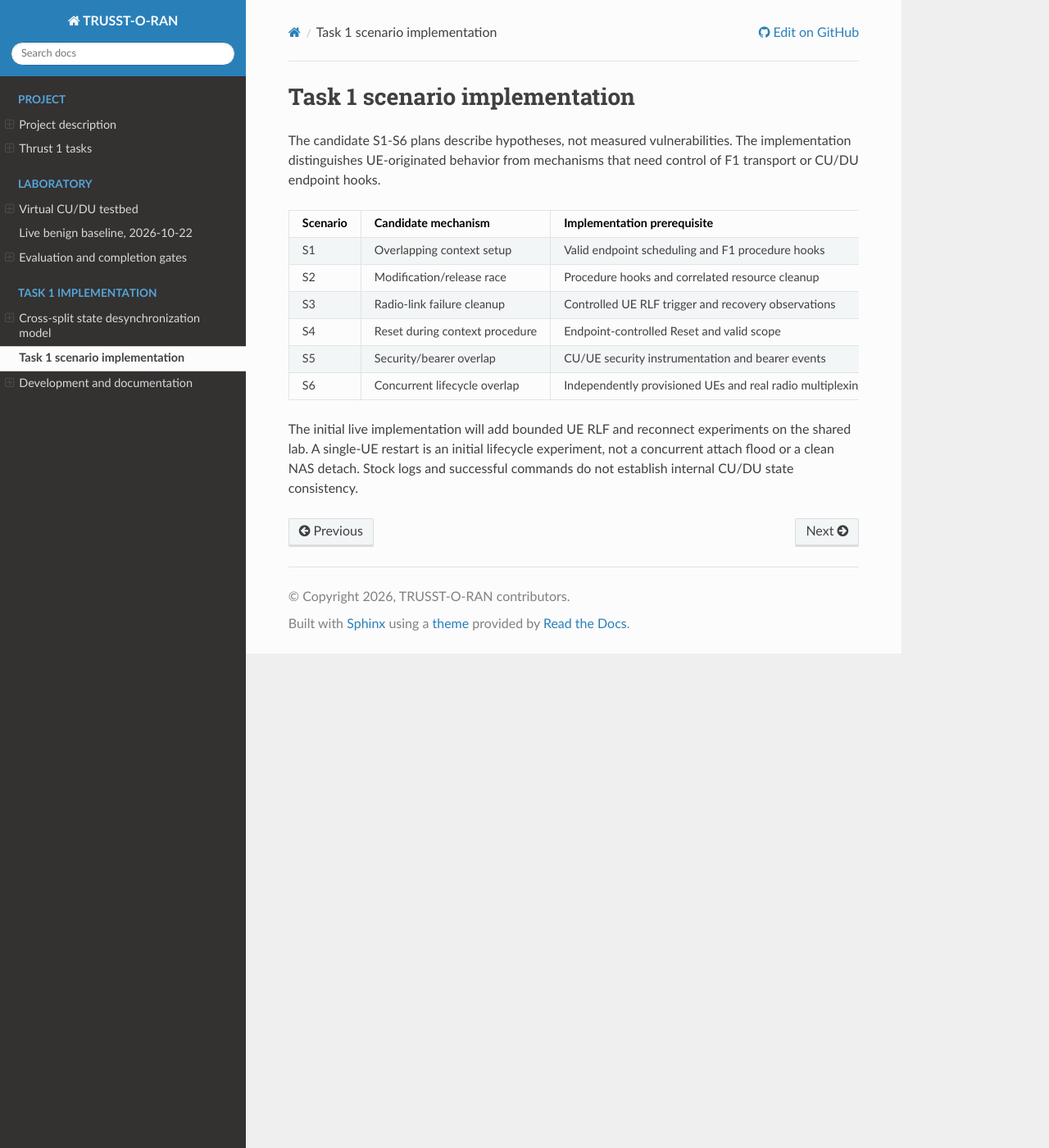
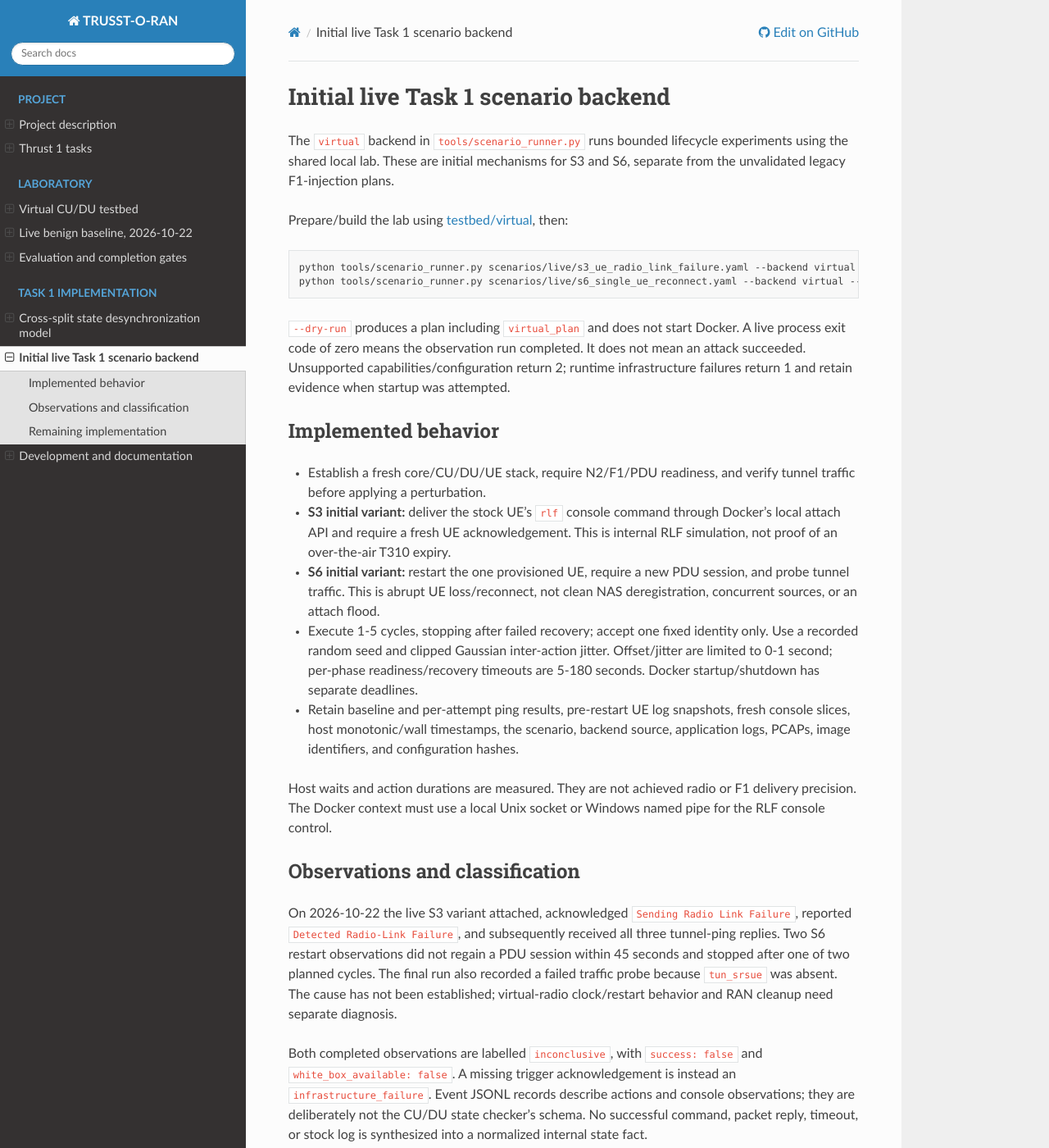
Before and after one commit to TRUSST-O-RAN/TRUSST-O-RAN.github.io, a Sphinx documentation site: the page built from docs/scenarios.md, in a window 1280 px wide and 1400 px high. Shown: the whole window at 82% size. Built offline with Sphinx 7.4.7 and the Read the Docs theme 3.1.0, drawn with Linux system fonts in a browser that asks for light colours; some of the changed text lies outside the part shown.

Commit message:
Document initial live Task 1 mechanisms and observed recovery limits

````diff
--- a/docs/evaluation.md
+++ b/docs/evaluation.md
@@ -10,6 +10,7 @@ are software validation only.
 | Virtual baseline | Pinned builds and a [successful WSL2 benign attach and tunnel-ping run](https://github.com/TRUSST-O-RAN/thrust1-task1-cross-split-desynchronization/blob/main/results/README.md) | Repeat from a clean environment; archive images for binary replay |
 | Soft T-UE | Wrapper and offline stubs | Verified external binary API, real RF/signaling integration and acknowledgements |
 | Timing campaign | YAML plans and dry-run offset sweeps | Achieved delivery timing, source/identity/jitter implementation and repetitions |
+| Initial live lifecycle mechanisms | UE RLF console trigger with recovered traffic; single-UE restart with a recorded session timeout | Diagnose restart behavior; implement valid procedure hooks, concurrent sources, and internal state observations |
 | White-box | Trace schema, consistency checker, custom-log adapter | Instrumented CU/DU exports, UE epoch mapping, procedure completion and clock bounds |
 | Black-box | One successful benign attach with 3/3 tunnel pings | Repeated attach latency, loss, throughput, recovery, and control-detection baselines |
 | Comparison | Common proposed metrics | Separate traditional non-disaggregated 5G RAN with matched UE/core/workload |
--- a/docs/scenarios.md
+++ b/docs/scenarios.md
@@ -1,19 +1,66 @@
-# Task 1 scenario implementation
+# Initial live Task 1 scenario backend
 
-The candidate S1-S6 plans describe hypotheses, not measured vulnerabilities.
-The implementation distinguishes UE-originated behavior from mechanisms that
-need control of F1 transport or CU/DU endpoint hooks.
+The `virtual` backend in `tools/scenario_runner.py` runs bounded lifecycle
+experiments using the shared local lab. These are initial mechanisms for S3
+and S6, separate from the unvalidated legacy F1-injection plans.
 
-| Scenario | Candidate mechanism | Implementation prerequisite |
-| --- | --- | --- |
-| S1 | Overlapping context setup | Valid endpoint scheduling and F1 procedure hooks |
-| S2 | Modification/release race | Procedure hooks and correlated resource cleanup |
-| S3 | Radio-link failure cleanup | Controlled UE RLF trigger and recovery observations |
-| S4 | Reset during context procedure | Endpoint-controlled Reset and valid scope |
-| S5 | Security/bearer overlap | CU/UE security instrumentation and bearer events |
-| S6 | Concurrent lifecycle overlap | Independently provisioned UEs and real radio multiplexing |
+Prepare/build the lab using [testbed/virtual](https://github.com/TRUSST-O-RAN/thrust1-task1-cross-split-desynchronization/blob/main/testbed/virtual/README.md), then:
 
-The initial live implementation will add bounded UE RLF and reconnect
-experiments on the shared lab. A single-UE restart is an initial lifecycle
-experiment, not a concurrent attach flood or a clean NAS detach. Stock logs
-and successful commands do not establish internal CU/DU state consistency.
+```text
+python tools/scenario_runner.py scenarios/live/s3_ue_radio_link_failure.yaml --backend virtual --trace-dir traces/live-task1
+python tools/scenario_runner.py scenarios/live/s6_single_ue_reconnect.yaml --backend virtual --trace-dir traces/live-task1
+```
+
+`--dry-run` produces a plan including `virtual_plan` and does not start Docker.
+A live process exit code of zero means the observation run completed. It does
+not mean an attack succeeded. Unsupported capabilities/configuration return 2;
+runtime infrastructure failures return 1 and retain evidence when startup was
+attempted.
+
+## Implemented behavior
+
+- Establish a fresh core/CU/DU/UE stack, require N2/F1/PDU readiness, and verify
+  tunnel traffic before applying a perturbation.
+- **S3 initial variant:** deliver the stock UE's `rlf` console command through
+  Docker's local attach API and require a fresh UE acknowledgement. This is
+  internal RLF simulation, not proof of an over-the-air T310 expiry.
+- **S6 initial variant:** restart the one provisioned UE, require a new PDU
+  session, and probe tunnel traffic. This is abrupt UE loss/reconnect, not clean
+  NAS deregistration, concurrent sources, or an attach flood.
+- Execute 1-5 cycles, stopping after failed recovery; accept one fixed identity
+  only. Use a recorded random seed and clipped Gaussian inter-action jitter.
+  Offset/jitter are limited to 0-1 second; per-phase readiness/recovery
+  timeouts are 5-180 seconds. Docker startup/shutdown has separate deadlines.
+- Retain baseline and per-attempt ping results, pre-restart UE log snapshots,
+  fresh console slices, host monotonic/wall timestamps, the scenario, backend
+  source, application logs, PCAPs, image identifiers, and configuration hashes.
+
+Host waits and action durations are measured. They are not achieved radio or
+F1 delivery precision. The Docker context must use a local Unix socket or
+Windows named pipe for the RLF console control.
+
+## Observations and classification
+
+On 2026-10-22 the live S3 variant attached, acknowledged `Sending Radio Link
+Failure`, reported `Detected Radio-Link Failure`, and subsequently received
+all three tunnel-ping replies. Two S6 restart observations did not regain
+a PDU session within 45 seconds and stopped after one of two planned cycles.
+The final run also recorded a failed traffic probe because `tun_srsue` was
+absent. The cause has not been established; virtual-radio clock/restart behavior and
+RAN cleanup need separate diagnosis.
+
+Both completed observations are labelled `inconclusive`, with `success: false`
+and `white_box_available: false`. A missing trigger acknowledgement is instead
+an `infrastructure_failure`. Event JSONL records describe actions and console
+observations; they are deliberately not the CU/DU state checker's schema.
+No successful command, packet reply, timeout, or stock log is synthesized into
+a normalized internal state fact.
+
+## Remaining implementation
+
+S1/S2/S4 need endpoint-controlled F1 procedure hooks with valid ASN.1 and
+context bindings. S5 needs CU/UE security and bearer instrumentation. Full S6
+needs independently provisioned UEs and a verified virtual-radio multiplexer.
+White-box exports, lifecycle correlation, clock bounds, settling windows,
+repeated controls, and recovery analysis remain necessary before classifying
+an inconsistency or reporting attack success rates.
````
Also changed, not shown: docs/attack-model.md (+5 -2 lines), docs/project.md (+3 -1 lines), docs/task-1.md (+6 -1 lines), docs/validation.md (+12 -1 lines).
